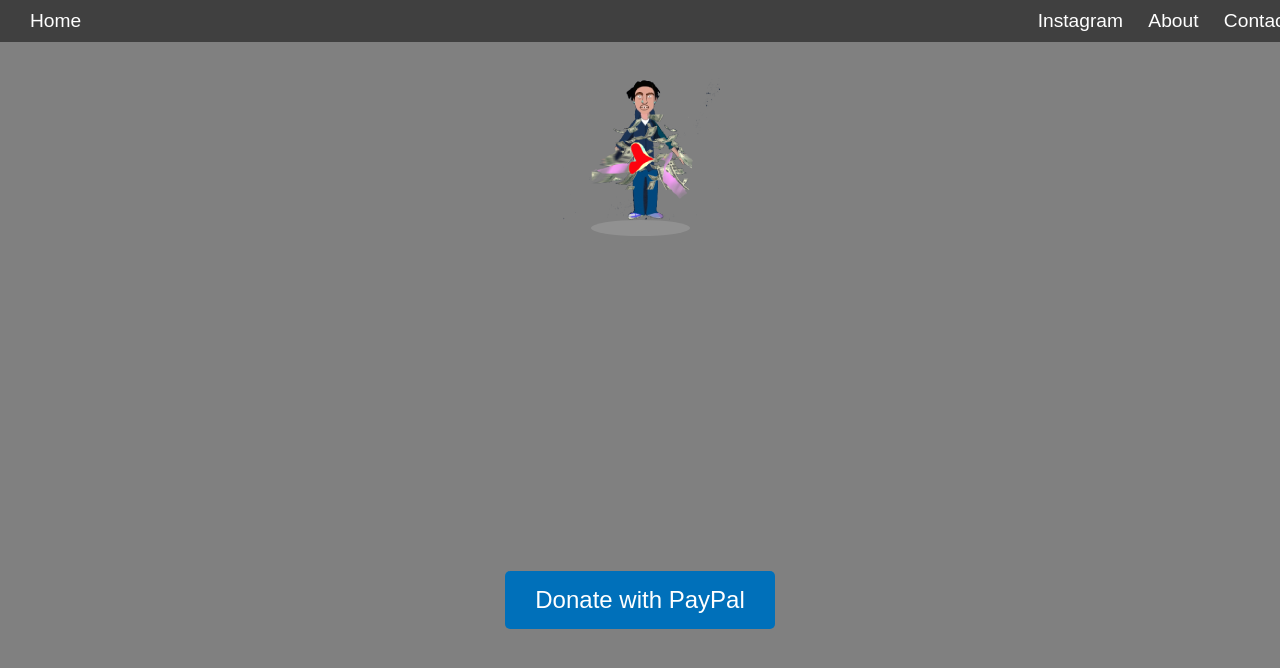
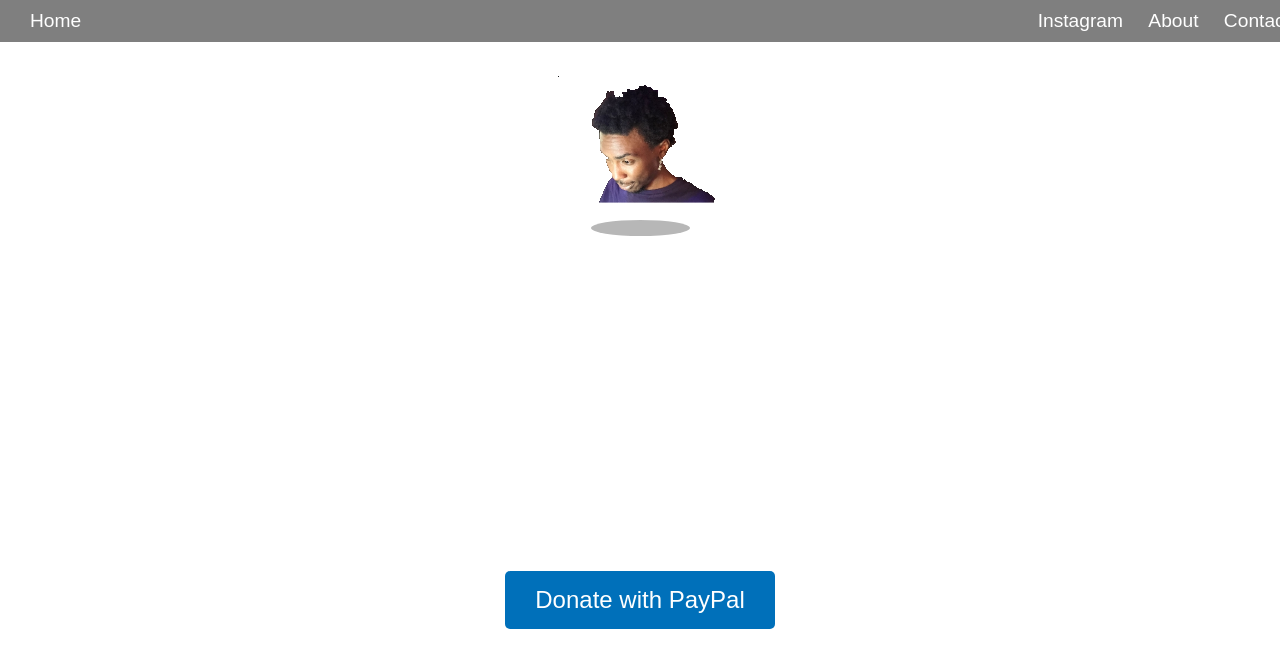
Before and after one commit to slpnbeauty97/disnet, a website: page public/index.html in a window 1280 px wide. Shown: the top 668 px of the page. Drawn offline with Linux system fonts and the light colour scheme.

Commit message:
Update index.html

```diff
--- a/public/index.html
+++ b/public/index.html
@@ -13,7 +13,6 @@
             height: 100%;
             overflow: hidden;
             font-family: Arial, sans-serif;
-            background-color: #808080;
         }
         .navbar {
             position: absolute;
@@ -63,7 +62,7 @@
 }
 .element{
 	position:relative;
-	background:url(float7.png);
+	background:url(float8.png);
 	width:165px;
 	height:165px;
 	top:0px;
```
